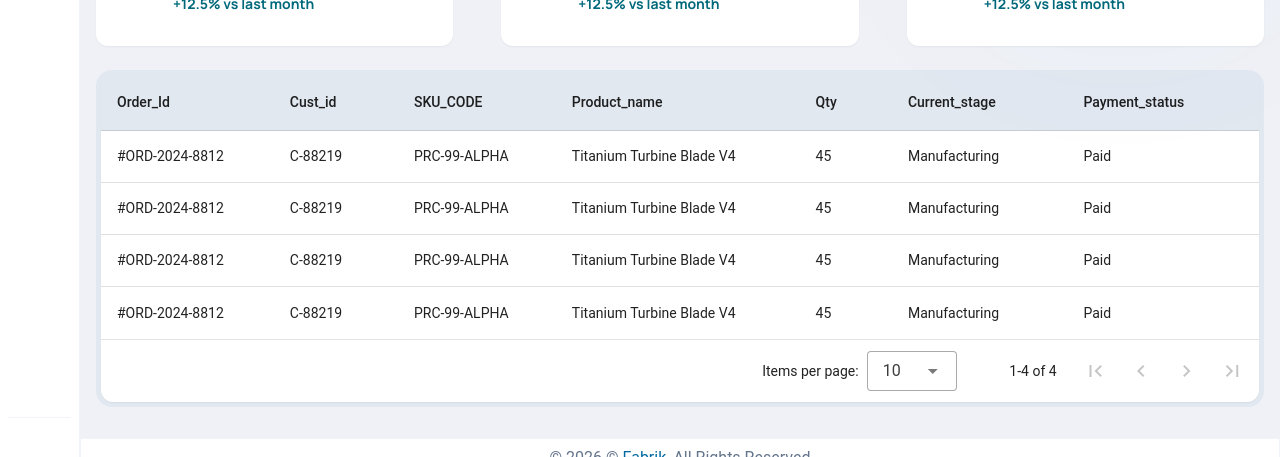
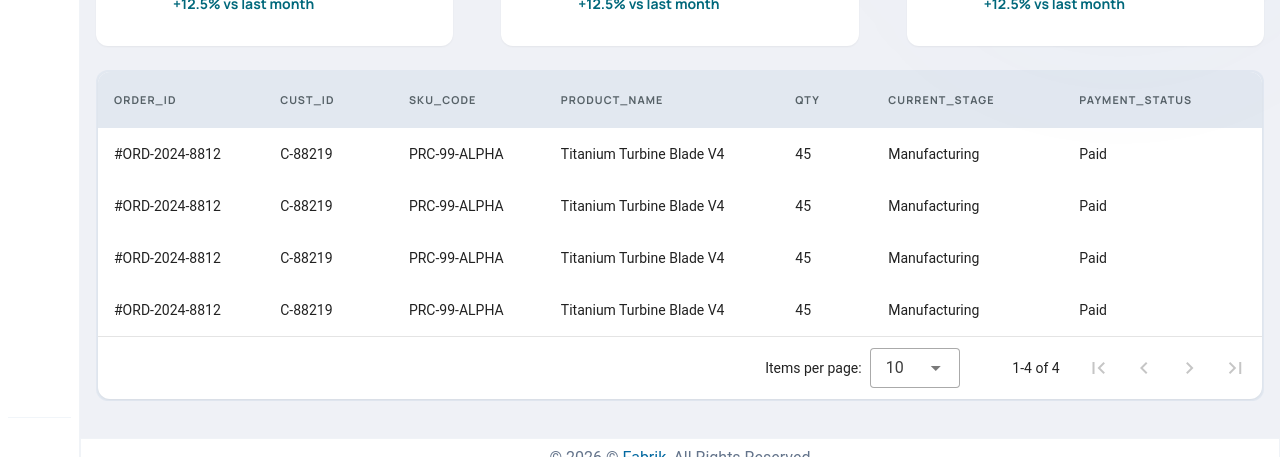
Before and after one commit to spyroskanellop/fps, a Vue app: page /orders in a window 1280 px wide. Shown: the part 322-779 px from the top of the page. Built offline with nearby package versions, Linux system fonts and the light colour scheme; some icons are missing.

Commit message:
Updated orders view

```diff
--- a/src/views/Orders.vue
+++ b/src/views/Orders.vue
@@ -61,7 +61,7 @@
 
         </v-row>
 
-        <div class="table-wrapper pa-1 mt-6">
+        <div class="table-container mt-6">
             <v-data-table class="" :items="items"></v-data-table>
         </div>
 
@@ -203,6 +203,7 @@
         box-shadow: 0 1px 2px 0 rgb(0 0 0 / 0.05);
         border-radius: 0.75rem;
         background: white;
+        overflow: hidden;
     }
     :deep(.v-table-wrapper){
         border-radius: 0.75rem;
@@ -211,12 +212,24 @@
         background-color: #e2e8f0;
         /* border: 1px solid #e1e9f04d; */
     }
-    .table-wrapper{
+    .table-container{
         background-color: #e2e8f0;
+        padding: 1px;
         border: 1px solid #e1e9f04d;
-        border-radius: 1rem;
+        /* border-radius: 1rem; */
+        border-radius: .75rem;
     }
-    .v-table .v-table-wrapper table tbody tr td{
+    :deep(.v-table.v-data-table .v-table__wrapper table tbody tr td),
+    :deep(.v-table.v-data-table .v-table__wrapper table thead tr th)
+    {
         border-bottom: 0;
     }
+    :deep(.v-table.v-data-table .v-table__wrapper table thead th span){
+        font-family: Manrope;
+        color: #566167;
+        letter-spacing: 0.1em;
+        text-transform: uppercase;
+        font-weight: 700;
+        font-size: 0.675rem;
+    }
 </style>
```
